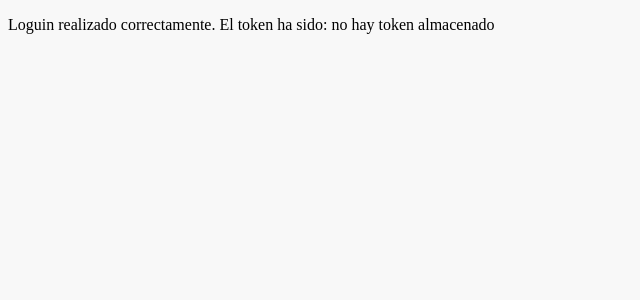
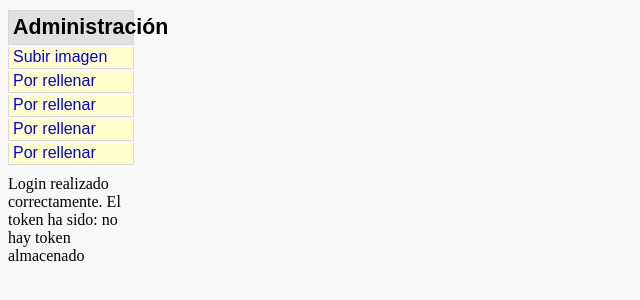
Before and after one commit to DAngosto/ProyectoCentic-Admin, an Angular app: page /menu in a window 1280 px wide. Shown: the top 300 px of the page, without its empty margins (0-640 px from the left). Built offline with nearby package versions, Linux system fonts and the light colour scheme.

Commit message:
Añadida lista de navegacion lateral

```diff
--- a/src/app/components/menu/menu.component.css
+++ b/src/app/components/menu/menu.component.css
@@ -0,0 +1,57 @@
+body{
+   font-family: verdana, helvetica;
+   font-weight: bold;
+}
+
+#nav{
+   width: 10%;
+}
+
+.titulonav{
+   border: 1px solid #d7d7d7;
+   font-size: 16pt;
+   font-family:sans-serif;
+   font-weight: bold;
+   background-color: #e0e0e0;
+   color: #000;
+   padding: 4px;
+}
+
+.cuerporec{
+   margin-top: 0px;
+   margin-right: 0pt;
+   margin-bottom: 10px;
+   margin-left: 0pt;
+}
+
+.cuerporec ul{
+   margin-top: 0px;
+   margin-right: 0px;
+   margin-bottom: 0px;
+   margin-left: 0px;
+   padding-top: 0pt;
+   padding-right: 0pt;
+   padding-bottom: 0pt;
+   padding-left: 0px;
+   list-style-type: none;
+   list-style-image: none;
+   list-style-position: outside;
+}
+
+.cuerporec li{
+   border-bottom: 1px solid #d7d7d7;
+   border-left: 1px solid #d7d7d7;
+   border-right: 1px solid #d7d7d7;
+   padding: 1px 0 2px 4px;
+   font-size: 12pt;
+   margin-top: 2px;
+   margin-right: 0pt;
+   margin-bottom: 2px;
+   margin-left: 0pt;
+   font-family:sans-serif;
+   background-color: #ffffcc;
+}
+
+.cuerporec a{
+   text-decoration: none;
+}
--- a/src/app/components/menu/menu.component.html
+++ b/src/app/components/menu/menu.component.html
@@ -1,3 +1,16 @@
-<p>
-  Loguin realizado correctamente. El token ha sido: {{ tokenUser }}
-</p>
+<div id="nav">
+   <div class="titulonav">
+   Administración
+   </div>
+
+   <div class="cuerporec">
+   <ul>
+      <li><a href="#">Subir imagen</a></li>
+      <li><a href="#">Por rellenar</a></li>
+      <li><a href="#">Por rellenar</a></li>
+      <li><a href="#">Por rellenar</a></li>
+      <li><a href="#">Por rellenar</a></li>
+   </ul>
+   </div>
+   Login realizado correctamente. El token ha sido: {{ tokenUser }}
+</div>
```
